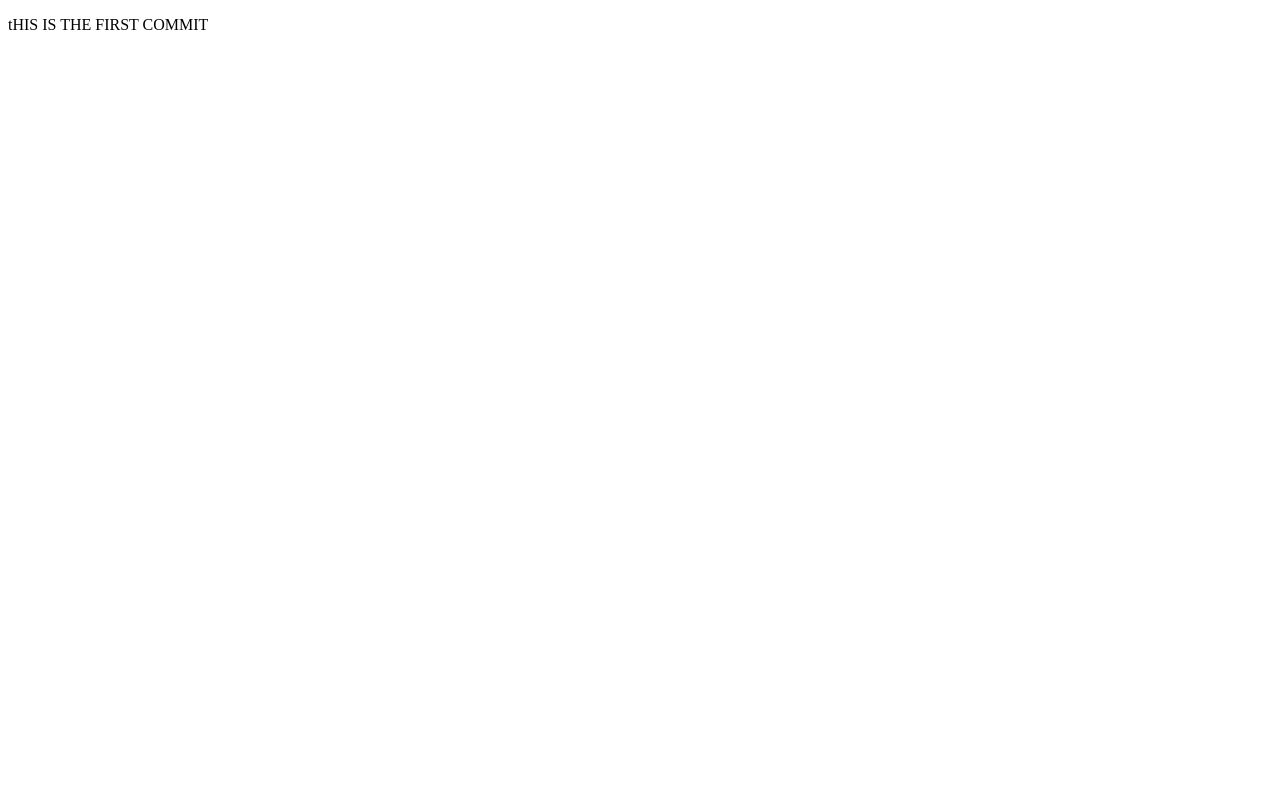
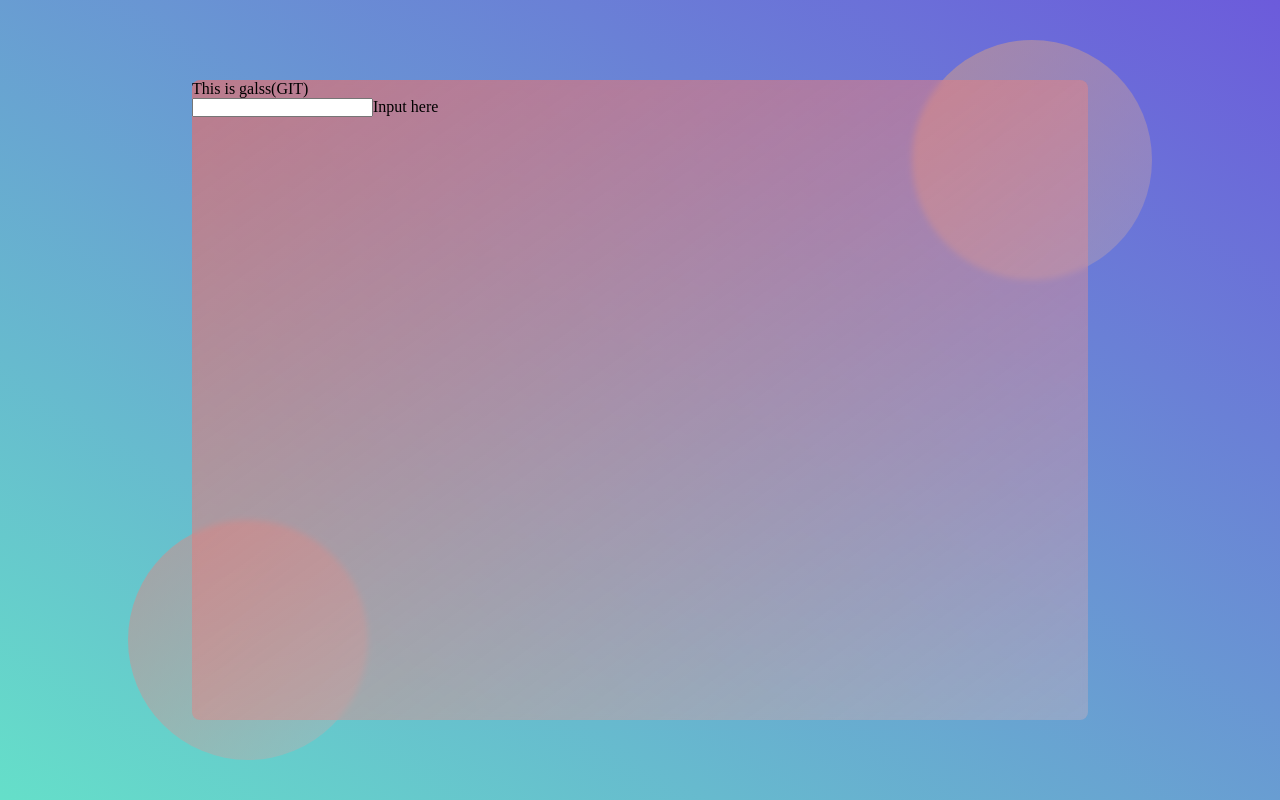
Before and after one commit to vinayyellaram/Glassmorphisim, a plain HTML site: page glass/index.html in a window 1280 px wide. Drawn offline with Linux system fonts and the light colour scheme.

Commit message:
Commit_2

```diff
--- /dev/null
+++ b/glass/app.css
@@ -0,0 +1,42 @@
+*{
+    margin: 0;
+    padding: 0;
+    box-sizing: border-box;
+
+}
+main{
+
+    min-height: 100vh;
+    background: linear-gradient(to right top,#65dfc9,#6c5bdb);
+    display: flex;
+    align-items: center;
+    justify-content: center;
+
+}
+.glass{
+   background: rgb(56, 14, 14);
+    min-height: 80vh;
+    width: 70%;
+    background: linear-gradient(to right bottom,rgba(223, 111, 111, 0.7),rgba(236, 184, 184, 0.3));
+   backdrop-filter: blur(0.2rem);
+   border-radius: 0.5rem;
+   z-index: 2;
+}
+
+.circle1,.circle2{
+    height: 15rem;
+  width: 15rem;
+border-radius: 50%;
+   background: linear-gradient(to right bottom,rgba(192, 147, 147, 0.7),rgba(206, 178, 178, 0.3));
+position: absolute;
+
+}
+.circle1{
+    top: 5%;
+    right: 10%;
+}
+
+.circle2{
+    bottom: 5%;
+    left: 10%;
+}
--- a/glass/index.html
+++ b/glass/index.html
@@ -5,8 +5,17 @@
     <meta http-equiv="X-UA-Compatible" content="IE=edge">
     <meta name="viewport" content="width=device-width, initial-scale=1.0">
     <title>Document</title>
+    <link rel="stylesheet" href="./app.css">
 </head>
 <body>
-    <p>tHIS IS THE FIRST COMMIT</p>
+    <main>
+        <section class="glass">This is galss(GIT)
+            <div class="input"><input type="text">Input here</div>
+
+        </section>
+    </main>
+    <div class="circle1"></div>
+    <div class="circle2"></div>
+
 </body>
 </html>
```
